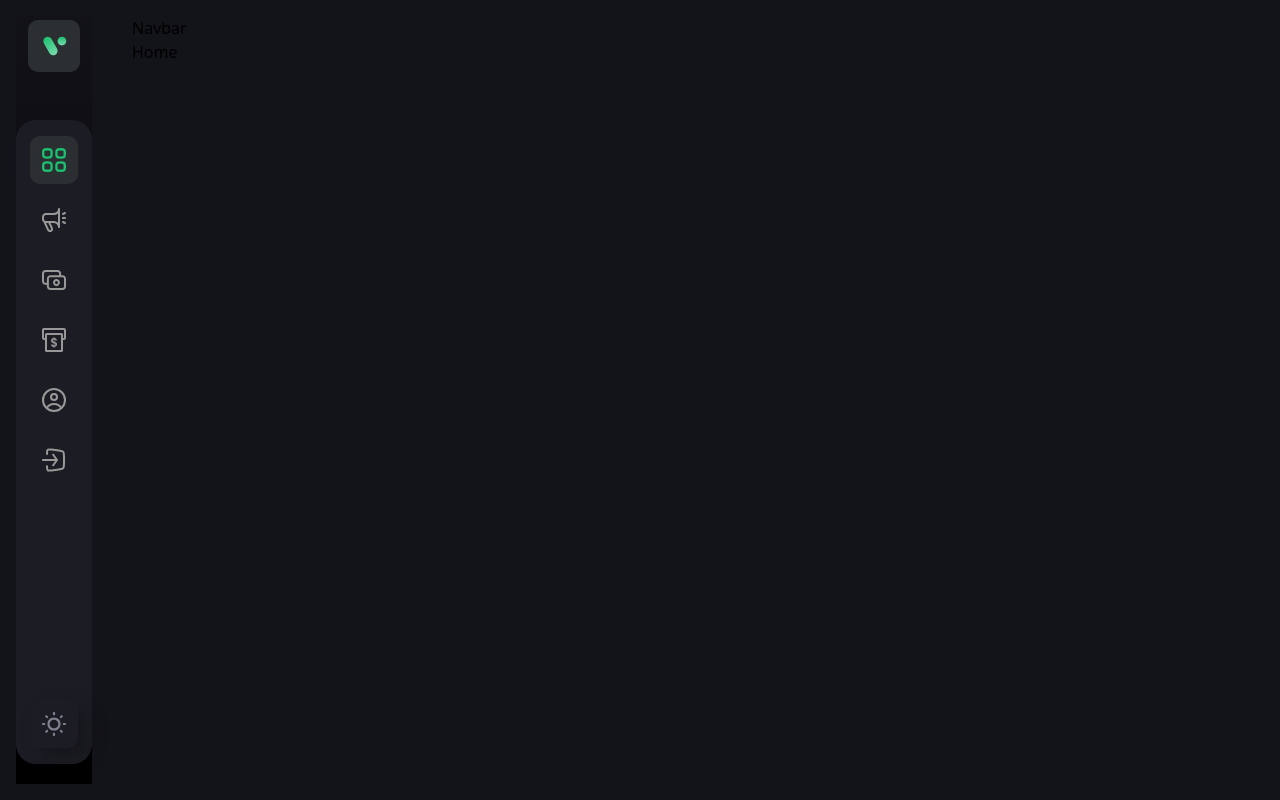
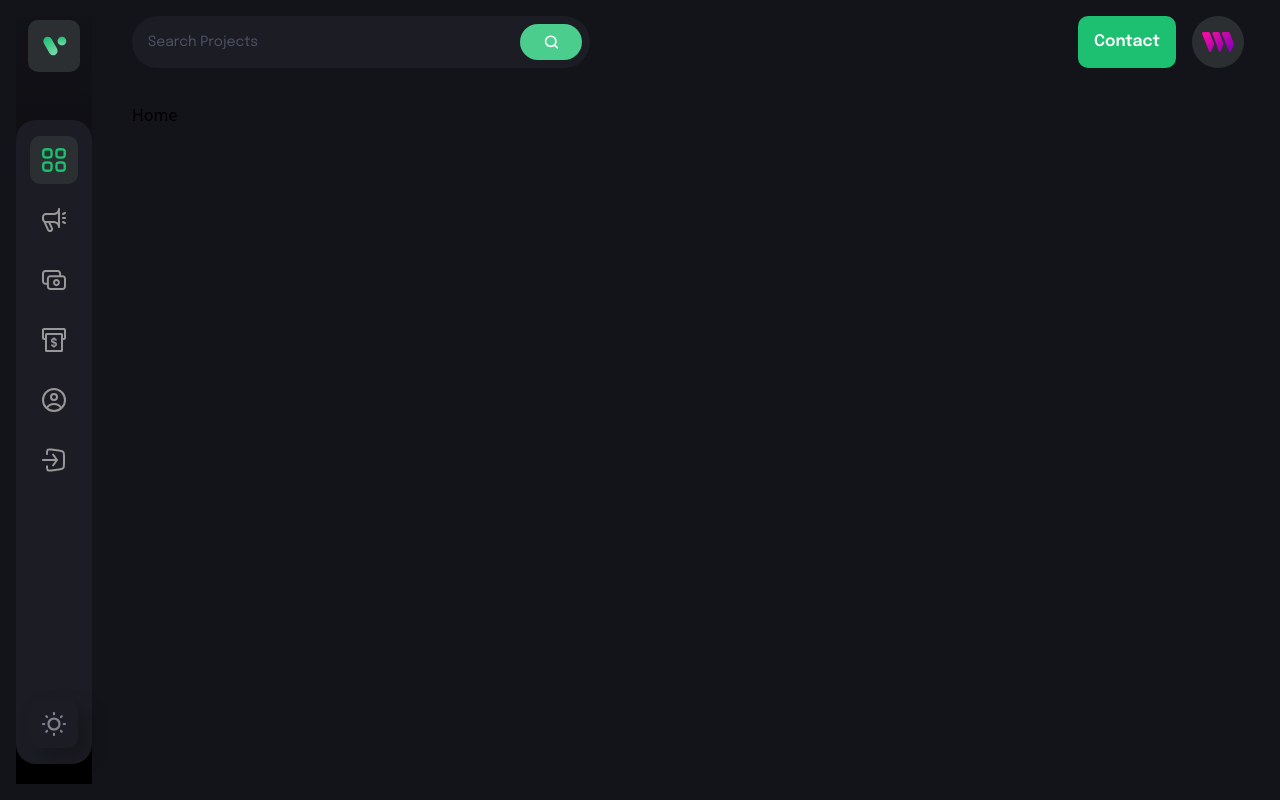
Before and after one commit to V-Blaze/portfolio, a React (Create React App) app: page / in a window 1280 px wide. Built offline with nearby package versions, Linux system fonts and the light colour scheme; the HTML template or start-up script is replaced by a standard one.

Commit message:
Add and style the Navbarr component

```diff
--- /dev/null
+++ b/src/components/CustomButton.js
@@ -0,0 +1,15 @@
+import React from 'react'
+
+const CustomButton = ({ btnType, title, handleClick, styles }) => {
+  return (
+    <button
+      type={btnType}
+      className={`font-epilogue font-semibold text-[16px] leading-[26px] text-white min-h-[52px] px-4 rounded-[10px] ${styles}`}
+      onClick={handleClick}
+    >
+      {title}
+    </button>
+  )
+}
+
+export default CustomButton
--- a/src/components/Navbar.js
+++ b/src/components/Navbar.js
@@ -1,8 +1,102 @@
-import React from 'react'
+import React, { useState } from 'react'
+import { Link, useNavigate } from 'react-router-dom';
+
+import { CustomButton } from './';
+import { logo, menu, search, thirdweb } from '../assets';
+import { navlinks } from '../constants';
 
 const Navbar = () => {
+  const navigate = useNavigate();
+  const [isActive, setIsActive] = useState('dashboard');
+  const [searchValue, setSearchValue] = useState('');
+  const [toggleDrawer, setToggleDrawer] = useState(false);
+
   return (
-    <div>Navbar</div>
+    <div className="flex md:flex-row flex-col-reverse justify-between mb-[35px] gap-6">
+      <div className="lg:flex-1 flex flex-row max-w-[458px] py-2 pl-4 pr-2 h-[52px] bg-[#1c1c24] rounded-[100px]">
+        <input type="text" placeholder="Search Projects" className="flex w-full font-epilogue font-normal text-[14px] placeholder:text-[#4b5264] text-white bg-transparent outline-none" value={searchValue}
+          onChange={(e) => {
+            setSearchValue(e.target.value);
+          }}
+        />
+
+        <div className="w-[72px] h-full rounded-[20px] bg-[#4acd8d] flex justify-center items-center cursor-pointer"
+          onClick={() => {
+            console.log(searchValue);
+            setSearchValue('');
+          }}
+        >
+          <img src={search} alt="search" className="w-[15px] h-[15px] object-contain"/>
+        </div>
+      </div>
+
+      <div className="sm:flex hidden flex-row justify-end gap-4">
+        <CustomButton
+          btnType="button"
+          title={'Contact'}
+          styles={'bg-[#1dc071]'}
+          handleClick={() => {
+            navigate('Contact')
+          }}
+        />
+
+        <Link to="/profile">
+          <div className="w-[52px] h-[52px] rounded-full bg-[#2c2f32] flex justify-center items-center cursor-pointer">
+            <img src={thirdweb} alt="user" className="w-[60%] h-[60%] object-contain" />
+          </div>
+        </Link>
+      </div>
+
+      {/* Small screen navigation */}
+        <div className="sm:hidden flex justify-between items-center relative">
+        <div className="w-[40px] h-[40px] rounded-[10px] bg-[#2c2f32] flex justify-center items-center cursor-pointer">
+            <img src={logo} alt="user" className="w-[60%] h-[60%] object-contain" />
+          </div>
+
+          <img
+            src={menu}
+            alt="menu"
+            className="w-[34px] h-[34px] object-contain cursor-pointer"
+            onClick={() => setToggleDrawer((prev) => !prev)}
+          />
+
+          <div className={`absolute top-[60px] right-0 left-0 bg-[#1c1c24] z-10 shadow-secondary py-4 ${!toggleDrawer ? '-translate-y-[100vh]' : 'translate-y-0'} transition-all duration-700`}>
+            <ul className="mb-4">
+              {navlinks.map((link) => (
+                <li
+                  key={link.name}
+                  className={`flex p-4 ${isActive === link.name && 'bg-[#3a3a43]'}`}
+                  onClick={() => {
+                    setIsActive(link.name);
+                    setToggleDrawer(false);
+                    navigate(link.link);
+                  }}
+                >
+                  <img
+                    src={link.imgUrl}
+                    alt={link.name}
+                    className={`w-[24px] h-[24px] object-contain ${isActive === link.name ? 'grayscale-0' : 'grayscale'}`}
+                  />
+                  <p className={`ml-[20px] font-epilogue font-semibold text-[14px] ${isActive === link.name ? 'text-[#1dc071]' : 'text-[#808191]'}`}>
+                    {link.name}
+                  </p>
+                </li>
+              ))}
+            </ul>
+
+            <div className="flex mx-4">
+            <CustomButton
+              btnType="button"
+              title={'Contact'}
+              styles={'bg-[#1dc071]'}
+              handleClick={() => {
+                navigate('Contact')
+              }}
+            />
+            </div>
+          </div>
+        </div>
+    </div>
   )
 }
 
--- a/src/components/index.js
+++ b/src/components/index.js
@@ -1,2 +1,3 @@
 export { default as Navbar } from './Navbar';
 export { default as Sidebar } from './Sidebar';
+export { default as CustomButton } from './CustomButton';
```
